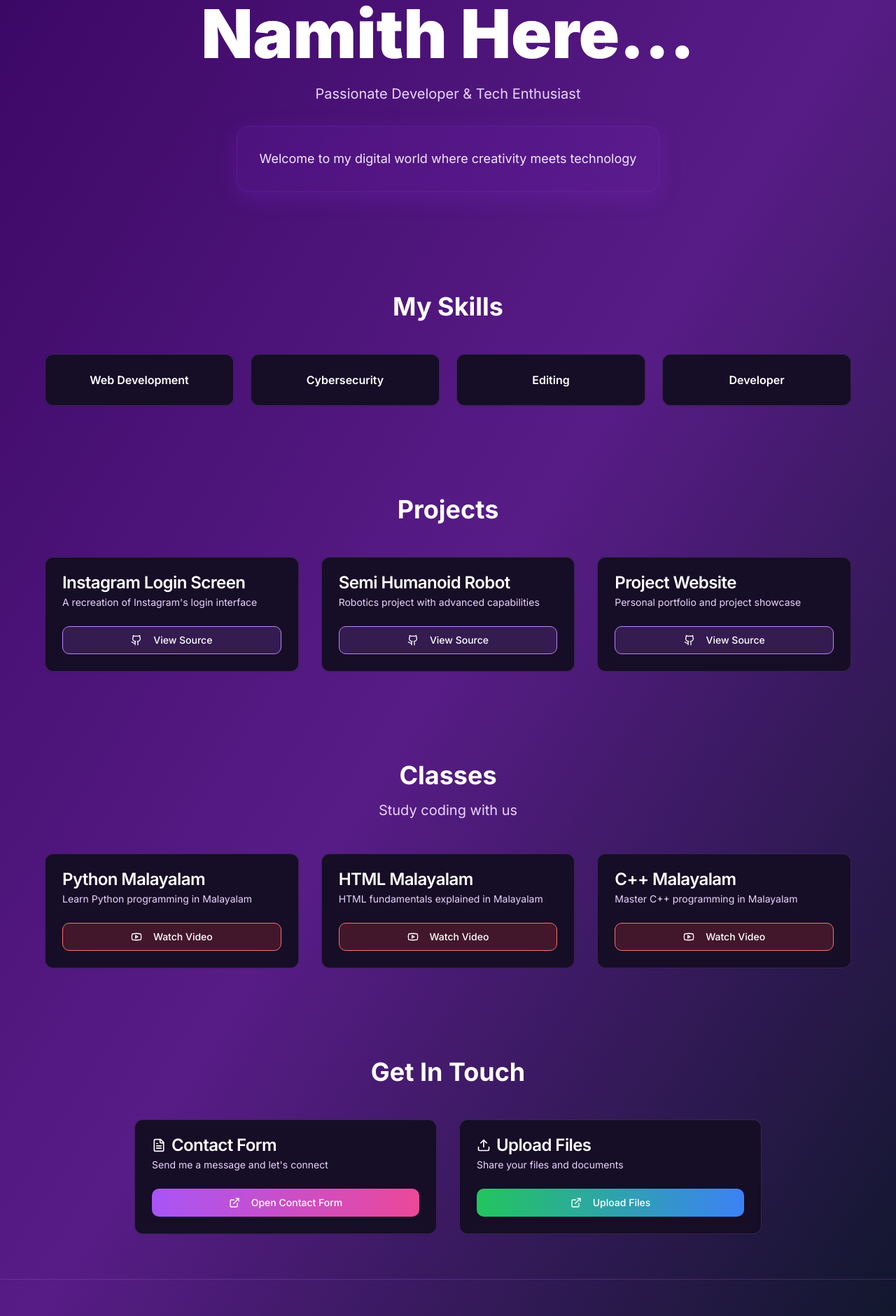
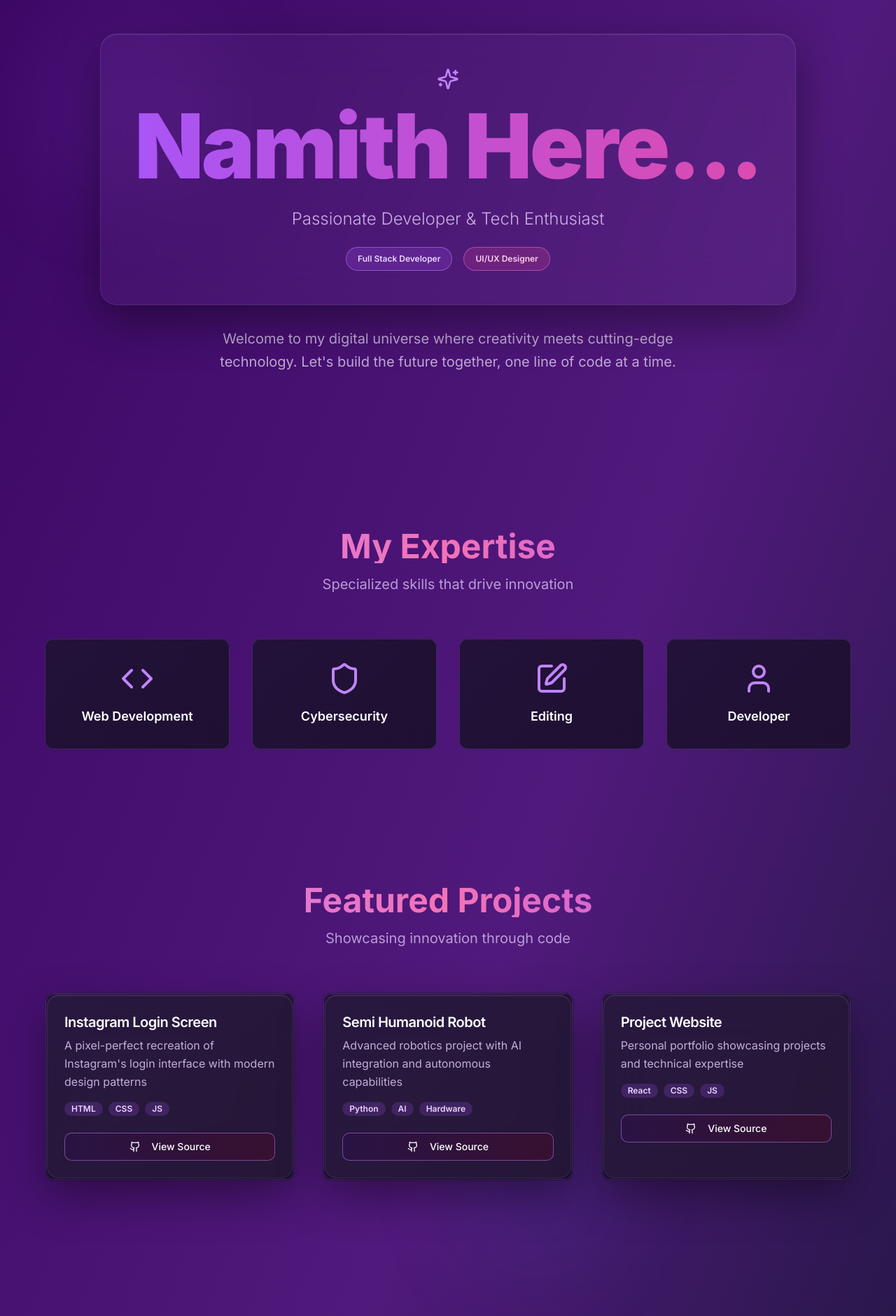
Before and after one commit to Namiieey/namith-dark-glass, a React (Vite) app: page / in a window 1280 px wide. Shown: the part 80-1961 px from the top of the page at 70% size. Built offline with nearby package versions, Linux system fonts and the light colour scheme.

Commit message:
Refactor: Improve UI with modern design
Updated the UI to be more modern, potentially including changes to colors, components, and overall design elements.

```diff
--- a/src/index.css
+++ b/src/index.css
@@ -61,22 +61,111 @@
 
 @layer components {
   .glassmorphism {
-    background: rgba(147, 51, 234, 0.1);
-    backdrop-filter: blur(20px);
-    -webkit-backdrop-filter: blur(20px);
-    border: 1px solid rgba(147, 51, 234, 0.2);
-    box-shadow: 0 8px 32px 0 rgba(147, 51, 234, 0.2);
+    background: rgba(147, 51, 234, 0.08);
+    backdrop-filter: blur(24px);
+    -webkit-backdrop-filter: blur(24px);
+    border: 1px solid rgba(147, 51, 234, 0.15);
+    box-shadow:
+      0 8px 32px 0 rgba(147, 51, 234, 0.15),
+      inset 0 1px 0 rgba(255, 255, 255, 0.05);
+    transition: all 0.3s cubic-bezier(0.4, 0, 0.2, 1);
   }
 
   .glassmorphism:hover {
-    background: rgba(147, 51, 234, 0.15);
-    border: 1px solid rgba(147, 51, 234, 0.3);
-    box-shadow: 0 12px 40px 0 rgba(147, 51, 234, 0.3);
+    background: rgba(147, 51, 234, 0.12);
+    border: 1px solid rgba(147, 51, 234, 0.25);
+    box-shadow:
+      0 20px 60px 0 rgba(147, 51, 234, 0.25),
+      inset 0 1px 0 rgba(255, 255, 255, 0.1);
+    transform: translateY(-2px);
+  }
+
+  .ultra-glass {
+    background: rgba(255, 255, 255, 0.03);
+    backdrop-filter: blur(32px);
+    -webkit-backdrop-filter: blur(32px);
+    border: 1px solid rgba(255, 255, 255, 0.08);
+    box-shadow:
+      0 24px 64px 0 rgba(0, 0, 0, 0.4),
+      inset 0 1px 0 rgba(255, 255, 255, 0.1),
+      0 0 0 1px rgba(147, 51, 234, 0.1);
+  }
+
+  .glow-card {
+    background: linear-gradient(135deg, rgba(147, 51, 234, 0.1) 0%, rgba(168, 85, 247, 0.05) 100%);
+    backdrop-filter: blur(20px);
+    border: 1px solid rgba(147, 51, 234, 0.2);
+    position: relative;
+    overflow: hidden;
+  }
+
+  .glow-card::before {
+    content: '';
+    position: absolute;
+    top: 0;
+    left: -100%;
+    width: 100%;
+    height: 100%;
+    background: linear-gradient(90deg, transparent, rgba(255, 255, 255, 0.1), transparent);
+    transition: left 0.5s;
+  }
+
+  .glow-card:hover::before {
+    left: 100%;
+  }
+
+  .floating {
+    animation: float 6s ease-in-out infinite;
+  }
+
+  .floating-delayed {
+    animation: float 6s ease-in-out infinite 2s;
+  }
+
+  @keyframes float {
+    0%, 100% { transform: translateY(0px); }
+    50% { transform: translateY(-10px); }
+  }
+
+  .gradient-border {
+    position: relative;
+    background: linear-gradient(135deg, rgba(147, 51, 234, 0.1), rgba(168, 85, 247, 0.05));
+    border-radius: 16px;
+    padding: 2px;
+  }
+
+  .gradient-border::before {
+    content: '';
+    position: absolute;
+    inset: 0;
+    padding: 1px;
+    background: linear-gradient(135deg, rgba(147, 51, 234, 0.5), rgba(168, 85, 247, 0.3), rgba(139, 92, 246, 0.4));
+    border-radius: inherit;
+    mask: linear-gradient(#fff 0 0) content-box, linear-gradient(#fff 0 0);
+    mask-composite: exclude;
   }
 }
 
 @layer utilities {
   .text-gradient {
-    @apply bg-gradient-to-r from-purple-400 to-pink-400 bg-clip-text text-transparent;
+    @apply bg-gradient-to-r from-purple-400 via-pink-400 to-purple-500 bg-clip-text text-transparent;
+  }
+
+  .text-shimmer {
+    background: linear-gradient(90deg, #a855f7, #ec4899, #8b5cf6, #a855f7);
+    background-size: 400% 100%;
+    -webkit-background-clip: text;
+    background-clip: text;
+    -webkit-text-fill-color: transparent;
+    animation: shimmer 3s ease-in-out infinite;
+  }
+
+  @keyframes shimmer {
+    0%, 100% { background-position: 0% 50%; }
+    50% { background-position: 100% 50%; }
+  }
+
+  .scroll-smooth {
+    scroll-behavior: smooth;
   }
 }
--- a/src/pages/Index.tsx
+++ b/src/pages/Index.tsx
@@ -2,80 +2,108 @@
 import { Button } from "@/components/ui/button";
 import { Card, CardContent, CardDescription, CardHeader, CardTitle } from "@/components/ui/card";
 import { Badge } from "@/components/ui/badge";
-import { ExternalLink, Github, Youtube, FileText, Upload } from "lucide-react";
+import { ExternalLink, Github, Youtube, FileText, Upload, Sparkles, Code, Shield, Edit, User } from "lucide-react";
 
 const Index = () => {
   const skills = [
-    "Web Development",
-    "Cybersecurity",
-    "Editing",
-    "Developer"
+    { name: "Web Development", icon: Code },
+    { name: "Cybersecurity", icon: Shield },
+    { name: "Editing", icon: Edit },
+    { name: "Developer", icon: User }
   ];
 
   const projects = [
     {
       title: "Instagram Login Screen",
-      description: "A recreation of Instagram's login interface",
-      source: "https://github.com/"
+      description: "A pixel-perfect recreation of Instagram's login interface with modern design patterns",
+      source: "https://github.com/",
+      tech: ["HTML", "CSS", "JS"]
     },
     {
       title: "Semi Humanoid Robot",
-      description: "Robotics project with advanced capabilities",
-      source: "https://github.com/"
+      description: "Advanced robotics project with AI integration and autonomous capabilities",
+      source: "https://github.com/",
+      tech: ["Python", "AI", "Hardware"]
     },
     {
       title: "Project Website",
-      description: "Personal portfolio and project showcase",
-      source: "https://namiieey.github.io/NamithRN/"
+      description: "Personal portfolio showcasing projects and technical expertise",
+      source: "https://namiieey.github.io/NamithRN/",
+      tech: ["React", "CSS", "JS"]
     }
   ];
 
   const classes = [
     {
       title: "Python Malayalam",
-      description: "Learn Python programming in Malayalam",
-      source: "https://youtu.be/ihnWXGPxNEk?feature=shared"
+      description: "Comprehensive Python programming course in Malayalam language for beginners",
+      source: "https://youtu.be/ihnWXGPxNEk?feature=shared",
+      duration: "12+ hours"
     },
     {
       title: "HTML Malayalam",
-      description: "HTML fundamentals explained in Malayalam",
-      source: "https://youtu.be/M-0ry2QghVk?feature=shared"
+      description: "Master HTML fundamentals and build your first websites in Malayalam",
+      source: "https://youtu.be/M-0ry2QghVk?feature=shared",
+      duration: "8+ hours"
     },
     {
       title: "C++ Malayalam",
-      description: "Master C++ programming in Malayalam",
-      source: "https://youtu.be/iOfUlcUy0as?feature=shared"
+      description: "Advanced C++ programming concepts explained clearly in Malayalam",
+      source: "https://youtu.be/iOfUlcUy0as?feature=shared",
+      duration: "15+ hours"
     }
   ];
 
   return (
-    <div className="min-h-screen bg-gradient-to-br from-purple-950 via-purple-900 to-slate-900">
+    <div className="min-h-screen bg-gradient-to-br from-purple-950 via-purple-900/90 to-slate-900 relative overflow-x-hidden">
+      {/* Animated Background Elements */}
+      <div className="absolute inset-0 overflow-hidden pointer-events-none">
+        <div className="absolute top-20 left-10 w-72 h-72 bg-purple-500/10 rounded-full blur-3xl floating"></div>
+        <div className="absolute bottom-20 right-10 w-96 h-96 bg-pink-500/8 rounded-full blur-3xl floating-delayed"></div>
+        <div className="absolute top-1/2 left-1/2 w-64 h-64 bg-blue-500/5 rounded-full blur-3xl floating"></div>
+      </div>
+
       {/* Hero Section */}
-      <section className="relative py-20 px-6">
-        <div className="max-w-6xl mx-auto text-center">
-          <h1 className="text-6xl md:text-8xl font-black text-white mb-6 bg-gradient-to-r from-purple-400 to-pink-400 bg-clip-text text-transparent">
+      <section className="relative py-32 px-6">
+        <div className="max-w-6xl mx-auto text-center relative z-10">
+          <div className="ultra-glass inline-block p-12 rounded-3xl mb-8">
+            <Sparkles className="w-8 h-8 text-purple-400 mx-auto mb-4 animate-pulse" />
+            <h1 className="text-7xl md:text-9xl font-black text-shimmer mb-6 tracking-tight">
               Namith Here...
             </h1>
-          <p className="text-xl text-purple-200 mb-8">
+            <p className="text-2xl text-purple-200/80 mb-6 font-light">
               Passionate Developer & Tech Enthusiast
             </p>
-          <div className="glassmorphism inline-block p-8 rounded-2xl">
-            <p className="text-purple-100 text-lg">
-              Welcome to my digital world where creativity meets technology
+            <div className="flex gap-4 justify-center flex-wrap">
+              <Badge variant="outline" className="bg-purple-500/20 border-purple-400/50 text-purple-200 px-4 py-2">
+                Full Stack Developer
+              </Badge>
+              <Badge variant="outline" className="bg-pink-500/20 border-pink-400/50 text-pink-200 px-4 py-2">
+                UI/UX Designer
+              </Badge>
+            </div>
+          </div>
+
+          <p className="text-xl text-purple-100/70 max-w-2xl mx-auto leading-relaxed">
+            Welcome to my digital universe where creativity meets cutting-edge technology.
+            Let's build the future together, one line of code at a time.
           </p>
-          </div>
         </div>
       </section>
 
       {/* Skills Section */}
-      <section className="py-16 px-6">
+      <section className="py-24 px-6 relative z-10">
         <div className="max-w-6xl mx-auto">
-          <h2 className="text-4xl font-bold text-white text-center mb-12">My Skills</h2>
-          <div className="grid grid-cols-2 md:grid-cols-4 gap-6">
+          <div className="text-center mb-16">
+            <h2 className="text-5xl font-bold text-gradient mb-4">My Expertise</h2>
+            <p className="text-xl text-purple-200/70">Specialized skills that drive innovation</p>
+          </div>
+          <div className="grid grid-cols-2 md:grid-cols-4 gap-8">
             {skills.map((skill, index) => (
-              <Card key={index} className="glassmorphism border-purple-400/20 hover:border-purple-400/40 transition-all duration-300 hover:scale-105">
-                <CardContent className="p-6 text-center">
-                  <h3 className="text-white font-semibold">{skill}</h3>
+              <Card key={index} className="glow-card border-purple-400/20 hover:border-purple-400/40 transition-all duration-500 hover:scale-105 group">
+                <CardContent className="p-8 text-center relative z-10">
+                  <skill.icon className="w-12 h-12 text-purple-400 mx-auto mb-4 group-hover:text-pink-400 transition-colors duration-300" />
+                  <h3 className="text-white font-semibold text-lg">{skill.name}</h3>
                 </CardContent>
               </Card>
             ))}
@@ -84,28 +112,42 @@ const Index = () => {
       </section>
 
       {/* Projects Section */}
-      <section className="py-16 px-6">
+      <section className="py-24 px-6 relative z-10">
         <div className="max-w-6xl mx-auto">
-          <h2 className="text-4xl font-bold text-white text-center mb-12">Projects</h2>
-          <div className="grid md:grid-cols-2 lg:grid-cols-3 gap-8">
+          <div className="text-center mb-16">
+            <h2 className="text-5xl font-bold text-gradient mb-4">Featured Projects</h2>
+            <p className="text-xl text-purple-200/70">Showcasing innovation through code</p>
+          </div>
+          <div className="grid md:grid-cols-2 lg:grid-cols-3 gap-10">
             {projects.map((project, index) => (
-              <Card key={index} className="glassmorphism border-purple-400/20 hover:border-purple-400/40 transition-all duration-300 hover:scale-105">
-                <CardHeader>
-                  <CardTitle className="text-white">{project.title}</CardTitle>
-                  <CardDescription className="text-purple-200">
+              <Card key={index} className="gradient-border group hover:scale-105 transition-all duration-500">
+                <div className="ultra-glass rounded-2xl h-full">
+                  <CardHeader className="pb-4">
+                    <CardTitle className="text-white text-xl group-hover:text-purple-300 transition-colors">
+                      {project.title}
+                    </CardTitle>
+                    <CardDescription className="text-purple-200/80 text-base leading-relaxed">
                       {project.description}
                     </CardDescription>
                   </CardHeader>
-                <CardContent>
+                  <CardContent className="pt-0">
+                    <div className="flex flex-wrap gap-2 mb-6">
+                      {project.tech.map((tech, techIndex) => (
+                        <Badge key={techIndex} variant="secondary" className="bg-purple-500/20 text-purple-200 border-0">
+                          {tech}
+                        </Badge>
+                      ))}
+                    </div>
                     <Button
                       variant="outline"
-                    className="w-full bg-purple-500/20 border-purple-400 text-white hover:bg-purple-500/30"
+                      className="w-full bg-gradient-to-r from-purple-500/20 to-pink-500/20 border-purple-400/50 text-white hover:from-purple-500/30 hover:to-pink-500/30 hover:scale-105 transition-all duration-300"
                       onClick={() => window.open(project.source, '_blank')}
                     >
                       <Github className="w-4 h-4 mr-2" />
                       View Source
                     </Button>
                   </CardContent>
+                </div>
               </Card>
             ))}
           </div>
@@ -113,31 +155,41 @@ const Index = () => {
       </section>
 
       {/* Classes Section */}
-      <section className="py-16 px-6">
+      <section className="py-24 px-6 relative z-10">
         <div className="max-w-6xl mx-auto">
-          <div className="text-center mb-12">
-            <h2 className="text-4xl font-bold text-white mb-4">Classes</h2>
-            <p className="text-xl text-purple-200">Study coding with us</p>
+          <div className="text-center mb-16">
+            <h2 className="text-5xl font-bold text-gradient mb-4">Learning Hub</h2>
+            <p className="text-2xl text-purple-200/70 font-light">Study coding with us</p>
+            <p className="text-lg text-purple-300/60 mt-2">Master programming in your native language</p>
           </div>
-          <div className="grid md:grid-cols-2 lg:grid-cols-3 gap-8">
+          <div className="grid md:grid-cols-2 lg:grid-cols-3 gap-10">
             {classes.map((classItem, index) => (
-              <Card key={index} className="glassmorphism border-purple-400/20 hover:border-purple-400/40 transition-all duration-300 hover:scale-105">
-                <CardHeader>
-                  <CardTitle className="text-white">{classItem.title}</CardTitle>
-                  <CardDescription className="text-purple-200">
+              <Card key={index} className="gradient-border group hover:scale-105 transition-all duration-500">
+                <div className="ultra-glass rounded-2xl h-full">
+                  <CardHeader className="pb-4">
+                    <div className="flex justify-between items-start mb-2">
+                      <CardTitle className="text-white text-xl group-hover:text-red-300 transition-colors">
+                        {classItem.title}
+                      </CardTitle>
+                      <Badge variant="outline" className="bg-red-500/20 border-red-400/50 text-red-200 text-xs">
+                        {classItem.duration}
+                      </Badge>
+                    </div>
+                    <CardDescription className="text-purple-200/80 text-base leading-relaxed">
                       {classItem.description}
                     </CardDescription>
                   </CardHeader>
-                <CardContent>
+                  <CardContent className="pt-0">
                     <Button
                       variant="outline"
-                    className="w-full bg-red-500/20 border-red-400 text-white hover:bg-red-500/30"
+                      className="w-full bg-gradient-to-r from-red-500/20 to-orange-500/20 border-red-400/50 text-white hover:from-red-500/30 hover:to-orange-500/30 hover:scale-105 transition-all duration-300"
                       onClick={() => window.open(classItem.source, '_blank')}
                     >
                       <Youtube className="w-4 h-4 mr-2" />
-                    Watch Video
+                      Watch Tutorial
                     </Button>
                   </CardContent>
+                </div>
               </Card>
             ))}
           </div>
@@ -145,61 +197,70 @@ const Index = () => {
       </section>
 
       {/* Contact & Upload Section */}
-      <section className="py-16 px-6">
+      <section className="py-24 px-6 relative z-10">
         <div className="max-w-4xl mx-auto">
-          <h2 className="text-4xl font-bold text-white text-center mb-12">Get In Touch</h2>
-          <div className="grid md:grid-cols-2 gap-8">
-            <Card className="glassmorphism border-purple-400/20 hover:border-purple-400/40 transition-all duration-300">
-              <CardHeader>
-                <CardTitle className="text-white flex items-center">
-                  <FileText className="w-5 h-5 mr-2" />
-                  Contact Form
-                </CardTitle>
-                <CardDescription className="text-purple-200">
-                  Send me a message and let's connect
+          <div className="text-center mb-16">
+            <h2 className="text-5xl font-bold text-gradient mb-4">Let's Connect</h2>
+            <p className="text-xl text-purple-200/70">Ready to collaborate on something amazing?</p>
+          </div>
+          <div className="grid md:grid-cols-2 gap-10">
+            <Card className="gradient-border group hover:scale-105 transition-all duration-500">
+              <div className="ultra-glass rounded-2xl h-full">
+                <CardHeader className="text-center">
+                  <div className="w-16 h-16 bg-gradient-to-br from-purple-500 to-pink-500 rounded-2xl flex items-center justify-center mx-auto mb-4 group-hover:scale-110 transition-transform duration-300">
+                    <FileText className="w-8 h-8 text-white" />
+                  </div>
+                  <CardTitle className="text-white text-2xl">Get In Touch</CardTitle>
+                  <CardDescription className="text-purple-200/80 text-lg">
+                    Let's discuss your next project and bring your ideas to life
                   </CardDescription>
                 </CardHeader>
                 <CardContent>
                   <Button
-                  className="w-full bg-gradient-to-r from-purple-500 to-pink-500 hover:from-purple-600 hover:to-pink-600 text-white"
+                    className="w-full bg-gradient-to-r from-purple-500 to-pink-500 hover:from-purple-600 hover:to-pink-600 text-white text-lg py-6 rounded-xl hover:scale-105 transition-all duration-300"
                     onClick={() => window.open('https://docs.google.com/forms/d/e/1FAIpQLSfIxGSBqX4q_621zXMZD896NYUqDM5wVuY9QFsxx1XSiLJnnQ/viewform?usp=header', '_blank')}
                   >
-                  <ExternalLink className="w-4 h-4 mr-2" />
-                  Open Contact Form
+                    <ExternalLink className="w-5 h-5 mr-2" />
+                    Contact Form
                   </Button>
                 </CardContent>
+              </div>
             </Card>
 
-            <Card className="glassmorphism border-purple-400/20 hover:border-purple-400/40 transition-all duration-300">
-              <CardHeader>
-                <CardTitle className="text-white flex items-center">
-                  <Upload className="w-5 h-5 mr-2" />
-                  Upload Files
-                </CardTitle>
-                <CardDescription className="text-purple-200">
-                  Share your files and documents
+            <Card className="gradient-border group hover:scale-105 transition-all duration-500">
+              <div className="ultra-glass rounded-2xl h-full">
+                <CardHeader className="text-center">
+                  <div className="w-16 h-16 bg-gradient-to-br from-green-500 to-blue-500 rounded-2xl flex items-center justify-center mx-auto mb-4 group-hover:scale-110 transition-transform duration-300">
+                    <Upload className="w-8 h-8 text-white" />
+                  </div>
+                  <CardTitle className="text-white text-2xl">Share Files</CardTitle>
+                  <CardDescription className="text-purple-200/80 text-lg">
+                    Upload documents, images, or any files you'd like to share
                   </CardDescription>
                 </CardHeader>
                 <CardContent>
                   <Button
-                  className="w-full bg-gradient-to-r from-green-500 to-blue-500 hover:from-green-600 hover:to-blue-600 text-white"
+                    className="w-full bg-gradient-to-r from-green-500 to-blue-500 hover:from-green-600 hover:to-blue-600 text-white text-lg py-6 rounded-xl hover:scale-105 transition-all duration-300"
                     onClick={() => window.open('https://docs.google.com/forms/d/e/1FAIpQLSfIpErd9PiaO8wk0Rtn1K_fChuPChbYaKdQBCCTHrZABksSxg/viewform?usp=header', '_blank')}
                   >
-                  <ExternalLink className="w-4 h-4 mr-2" />
+                    <ExternalLink className="w-5 h-5 mr-2" />
                     Upload Files
                   </Button>
                 </CardContent>
+              </div>
             </Card>
           </div>
         </div>
       </section>
 
       {/* Footer */}
-      <footer className="py-12 px-6 border-t border-purple-400/20">
+      <footer className="py-16 px-6 border-t border-purple-400/10 relative z-10">
         <div className="max-w-6xl mx-auto text-center">
-          <p className="text-purple-200">
-            © 2024 Namith. Built with passion and modern web technologies.
+          <div className="ultra-glass inline-block px-8 py-4 rounded-2xl">
+            <p className="text-purple-200/80 text-lg">
+              © 2024 Namith. Crafted with passion and modern web technologies.
             </p>
+          </div>
         </div>
       </footer>
     </div>
```
Lines whose indentation alone changed are shown as unchanged.
